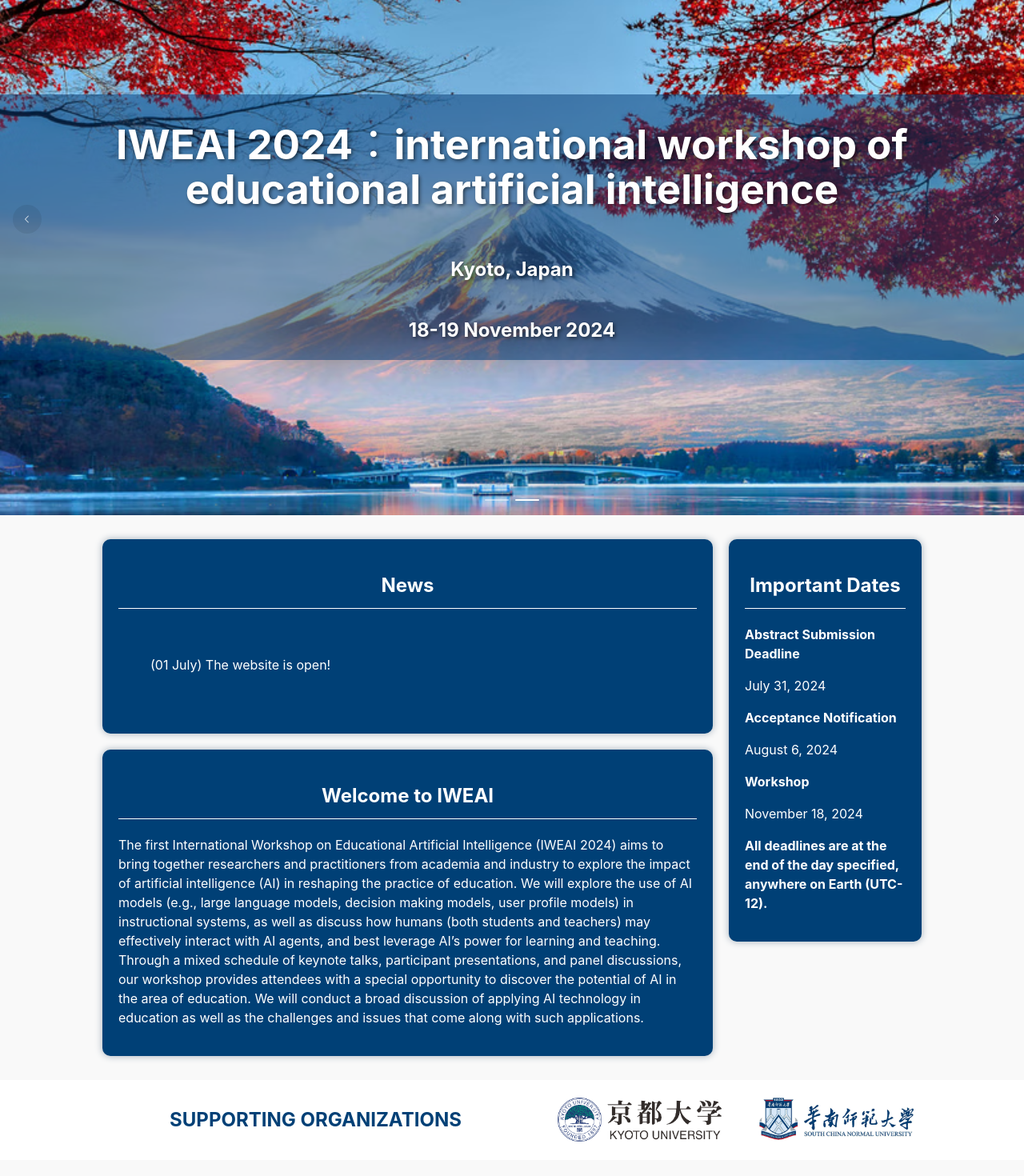
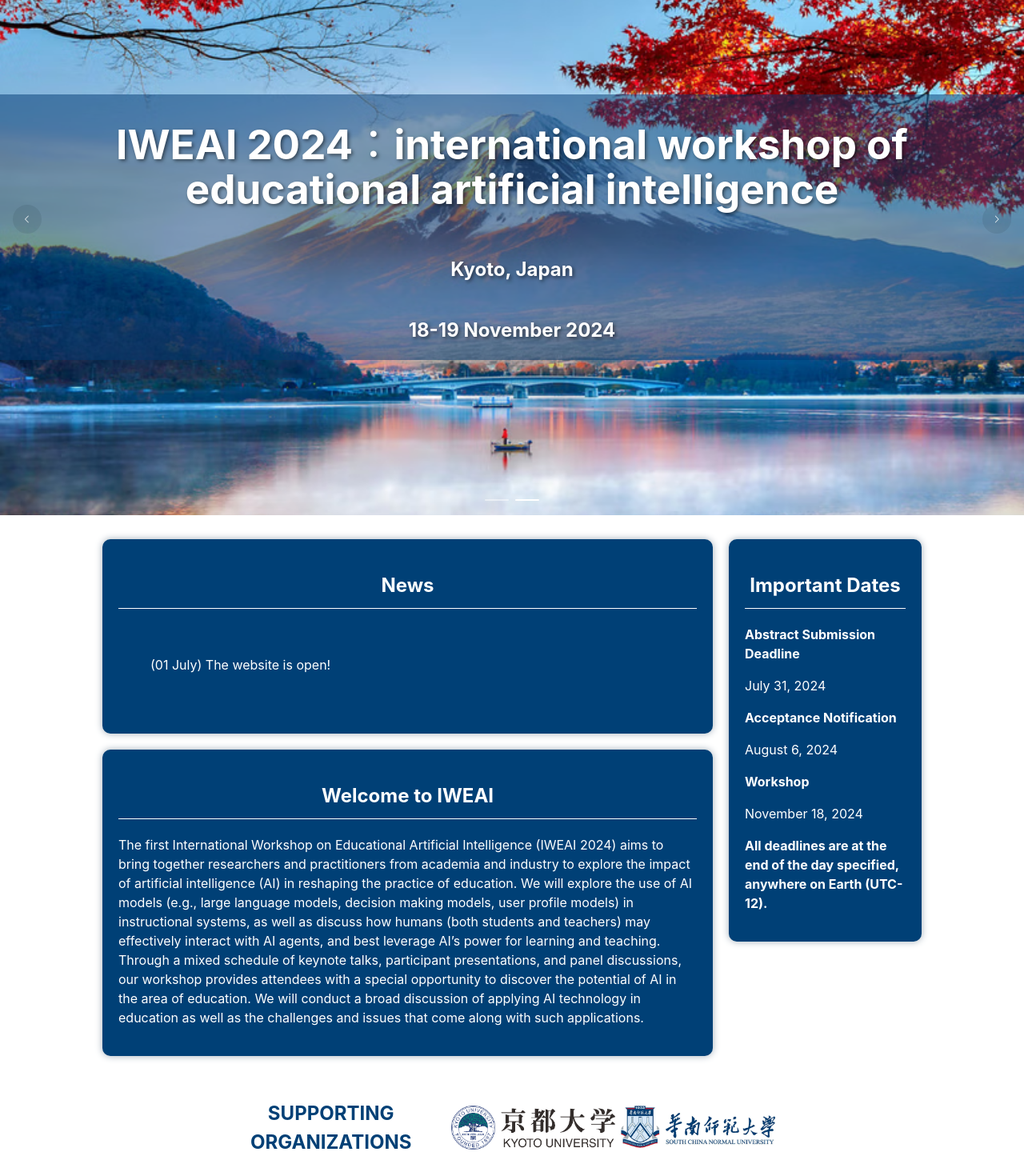
Before and after one commit to IWEAI/2024, a Vue app: page /2024/home in a window 1280 px wide. Shown: the part 156-1626 px from the top of the page at 80% size. Built offline with nearby package versions, Linux system fonts and the light colour scheme.

Commit message:
'屏幕自适应'

```diff
--- a/components.d.ts
+++ b/components.d.ts
@@ -15,6 +15,7 @@ declare module 'vue' {
     ElCarousel: typeof import('element-plus/es')['ElCarousel']
     ElCarouselItem: typeof import('element-plus/es')['ElCarouselItem']
     ElCol: typeof import('element-plus/es')['ElCol']
+    ElColumn: typeof import('element-plus/es')['ElColumn']
     ElMenu: typeof import('element-plus/es')['ElMenu']
     ElMenuItem: typeof import('element-plus/es')['ElMenuItem']
     ElRow: typeof import('element-plus/es')['ElRow']
--- a/src/App.vue
+++ b/src/App.vue
@@ -37,14 +37,20 @@ router.afterEach((to: { path: any; }) => {
     <Carousel class="carousel"></Carousel>
     <router-view></router-view>
     <div class="row">
-      <div class="col-sm-12 text-center">
+      <div class="text-center">
+          <el-row justify="center" align="middle">
+            <el-col :xs="13" :sm="13" :md="13" :lg="8" :xl="8">
               <h2>
                 SUPPORTING ORGANIZATIONS
               </h2>
+            </el-col>
+            <el-col :xs="13" :sm="13" :md="13" :lg="14" :xl="14">
               <div class="imgs">
                 <img src="@/assets/imgs/btm-img1.png" alt="">
                 <img src="@/assets/imgs/btm-img2.png" alt="">
               </div>
+            </el-col>
+        </el-row>
         </div>
   </div>
     <!-- </el-main>
@@ -79,7 +85,8 @@ body {
 }
 
 .row{
-  height: 100px;
+  min-height: 120px;
+  height: auto;
   background: #fff;
   margin: auto;
   align-content: center;
@@ -90,7 +97,6 @@ body {
   align-items: center;
   justify-content: center;
   h2{
-    margin: 0 100px ;
     color: #004076;
   }
 }
@@ -99,7 +105,7 @@ body {
   height: 55px;
   img{
     height: 100%;
-    margin: 0 20px;
+    // margin: 0 20px;
   }
 }
 </style>
--- a/src/components/Carousel/Carousel.vue
+++ b/src/components/Carousel/Carousel.vue
@@ -37,11 +37,13 @@
 
 .img {
   position: absolute;
+  height: 100%;
   top: 0px;
   left: 0px;
   min-width: 100%;
   width: 100% !important;
   object-fit: cover;
+  overflow: hidden;
 }
 
 .overlay {
--- a/src/components/LocalAttra/LocalCard.vue
+++ b/src/components/LocalAttra/LocalCard.vue
@@ -80,6 +80,7 @@ p {
 ul {
   list-style-type: none;
   text-align: left;
+  padding-inline-start: 0px;
 }
 
 .btn {
--- a/src/components/Org/CommitteeCard.vue
+++ b/src/components/Org/CommitteeCard.vue
@@ -7,17 +7,17 @@
                             <h3>Workshop Chairs</h3>
                         </div>
                     <div class="row committee-sub mx-auto">
-                        <div class="col-lg-4 committee-people">
+                        <div class="col-lg- committee-people">
                             <img src="@/assets/imgs/keynote1.jpg" class="img-thumbnail rounded-circle">
                             <br><strong>Yuncheng Jiang</strong>
                             <!-- <br>University of Technology Sydney, Australia -->
                         </div>
-                        <div class="col-lg-4 committee-people">
+                        <div class="col-lg- committee-people">
                             <img src="@/assets/imgs/keynote1.jpg" class="img-thumbnail rounded-circle">
                             <br><strong>Gang Li</strong>
                             <!-- <br>University of Tasmania, Australia -->
                         </div>
-                        <!-- <div class="col-lg-4 committee-people">
+                        <!-- <div class="col-lg- committee-people">
                             <img src="@/assets/imgs/keynote1.jpg" class="img-thumbnail rounded-circle">
                             <br><strong>Muhammad Bilal Amin</strong>
                             <br>University of Tasmania, Australia
@@ -53,42 +53,11 @@
                             <!-- <br>Nanjing University of Information Science &amp; Technology, China -->
                         </div>
                     </div>
-                        <!-- <div class="col-lg-12">
-                            <h3>Webmaster and Workshop Coordinators</h3>
-                        </div>
-                    <div class="row committee-sub mx-auto">
-                        <div class="col-lg-6 committee-people">
-                            <img src="@/assets/imgs/keynote1.jpg" class="img-thumbnail rounded-circle">
-                            <br><strong>Hai Huang</strong>
-                            <br>University of Tasmania, Australia
-                        </div>
-                        <div class="col-lg-6 committee-people">
-                            <img src="@/assets/imgs/keynote1.jpg" class="img-thumbnail rounded-circle">
-                            <br><strong>Yuhui Jin</strong>
-                            <br>University of Tasmania, Australia
-                        </div>
-                    </div>
-
-                        <div class="col-lg-12">
-                            <h3>Honorary Chairs</h3>
-                        </div>
-                    <div class="row committee-sub mx-auto">
-                        <div class="col-lg-6 committee-people">
-                            <img src="@/assets/imgs/keynote1.jpg" class="img-thumbnail rounded-circle">
-                            <br><strong>Paul Compton</strong>
-                            <br>University of New South Wales, Australia
-                        </div>
-                        <div class="col-lg-6 committee-people">
-                            <img src="@/assets/imgs/keynote1.jpg" class="img-thumbnail rounded-circle">
-                            <br><strong>Hiroshi Motoda</strong>
-                            <br>Osaka University, Japan
-                        </div>
-                    </div> -->
                         <div class="col-lg-12">
                             <h3>Advisory Board</h3>
                         </div>
                     <div class="row committee-sub mx-auto">
-                        <div class="col-lg-4 committee-people">
+                        <div class="col-lg- committee-people">
                             <h2>To Be Determined</h2>
                             <!-- <br>University of Tasmania, Australia -->
                         </div>
@@ -116,14 +85,14 @@ strong{
   width:100%;
   display: flex;
   align-items: center;
-  justify-content: center;
+  justify-content: space-evenly;
   flex-wrap: wrap;
   color: #004076;
 }
 
 .committee-people{
   margin-top:20px;
-  width: 33%;
+//   width: 33%;
   br{
       text-align: left;
   }
--- a/src/components/Paper/PaperCard.vue
+++ b/src/components/Paper/PaperCard.vue
@@ -114,7 +114,9 @@ p {
 ul{
     list-style-type: none;
     text-align: left;
-}
+    padding-inline-start: 0px;
+
+  }
 .btn{
     background-color: #04162c;
     color: white;
--- a/src/components/TBDView/TBDCard.vue
+++ b/src/components/TBDView/TBDCard.vue
@@ -1,6 +1,6 @@
 <template>
     <div class="tbd-card">
-        <h1>To Be Determined</h1>
+        <span>To Be Determined</span>
     </div>
 </template>
 
@@ -12,4 +12,10 @@
 .tbd-card{
     border: double 8px #004076;
 }
+
+span{
+    font-size: clamp(2.5rem, 5vw, 60px);
+    color: #004076;
+    font-weight: bold;
+}
 </style>
--- a/src/router/index.ts
+++ b/src/router/index.ts
@@ -57,12 +57,12 @@ const router = createRouter({
       meta: { isAuth: false },
       component: () => import("@/views/PaperView/index.vue"),
     },
-    {
-      path: "/attending",
-      name: "attending",
-      meta: { isAuth: false },
-      component: () => import("@/views/VenueView/index.vue"),
-    },
+    // {
+    //   path: "/attending",
+    //   name: "attending",
+    //   meta: { isAuth: false },
+    //   component: () => import("@/views/VenueView/index.vue"),
+    // },
     {
       path: "/local",
       name: "local",
--- a/src/style.css
+++ b/src/style.css
@@ -75,7 +75,8 @@ button:focus-visible {
 @media (prefers-color-scheme: light) {
   :root {
     color: #213547;
-    background-color: #f9f9f9;
+    /* background-color: #f9f9f9; */
+    background-color: #fff;
   }
   a:hover {
     color: #747bff;
```
Lines whose indentation alone changed are shown as unchanged.
